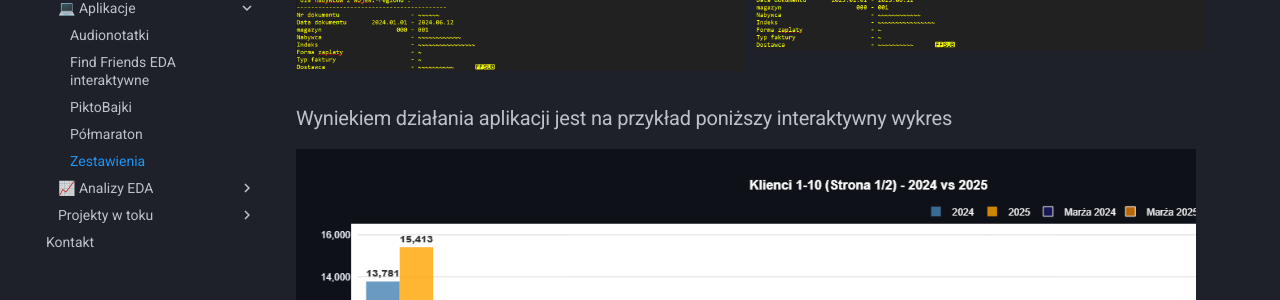
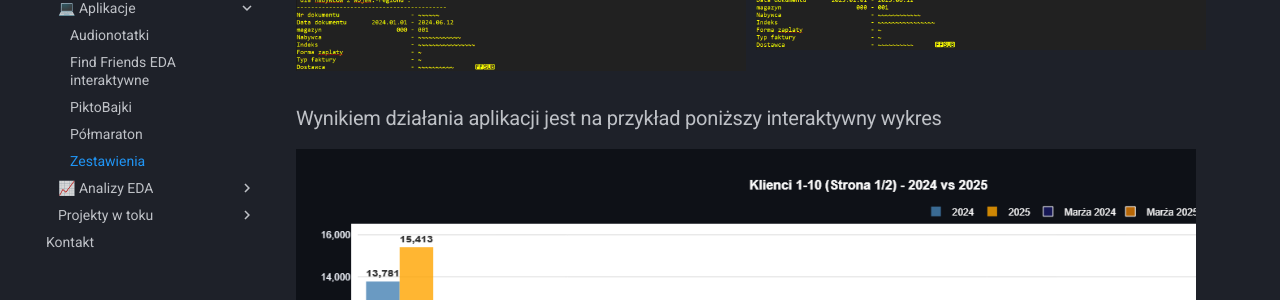
Before and after one commit to heyagotoai/portfolio, an MkDocs documentation site: the page built from docs/zestawienia/index.md, in a window 1280 px wide and 900 px high, scrolled down 682 px. Shown: the part 154-454 px from the top of the window. Built offline with MkDocs 1.6.1 and Material for MkDocs 9.7.7, drawn with Linux system fonts in a browser that asks for light colours.

```diff
--- a/docs/zestawienia/index.md
+++ b/docs/zestawienia/index.md
@@ -30,7 +30,7 @@
     <img src="2025.png" width=450>
 </div>
 
-### Wyniekiem działania aplikacji jest na przykład poniższy interaktywny wykres
+### Wynikiem działania aplikacji jest na przykład poniższy interaktywny wykres
 
 <img src="wykres.png" width=900>
 
```
